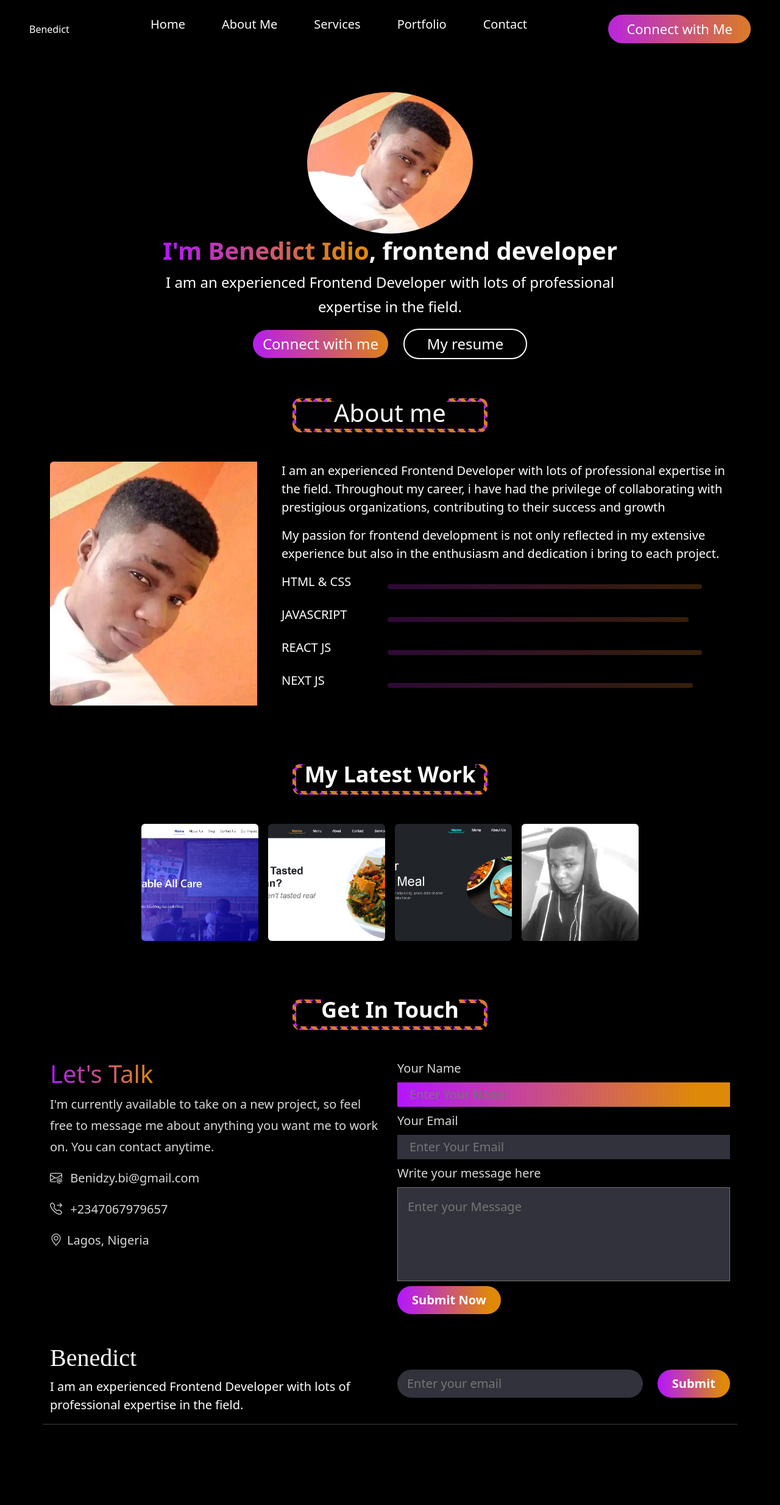
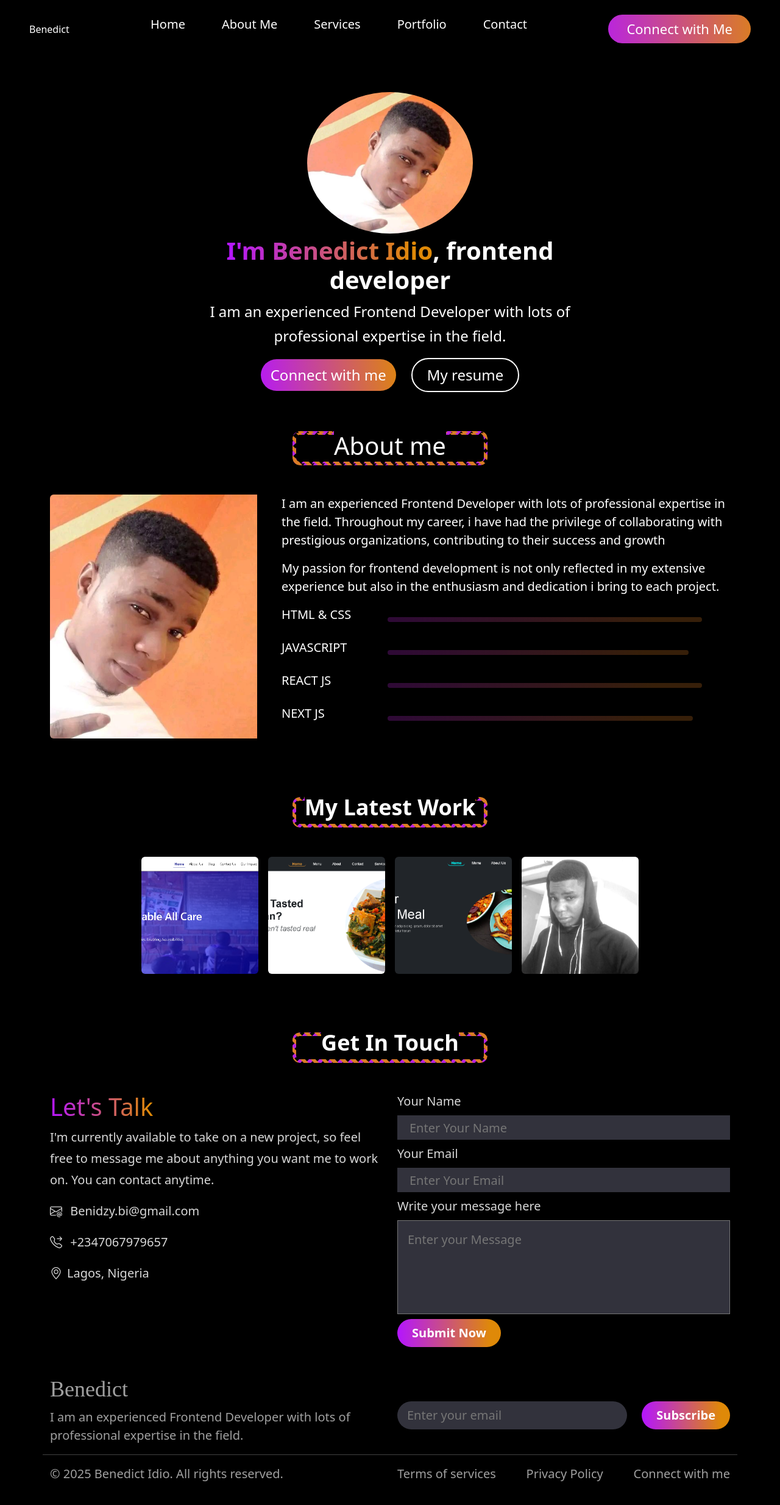
Before and after one commit to Benedict2305/Portfolio, a React (Create React App) app: page / in a window 1280 px wide. Shown: the top 2468 px of the page at 61% size. Before the commit the page ends 2376 px from the top, so only its background shows below. Built offline with nearby package versions, Linux system fonts and the light colour scheme.

Commit message:
updated the the hero section

```diff
--- a/src/about/About.css
+++ b/src/about/About.css
@@ -52,10 +52,18 @@
     width: 50%;
     height: 0.5rem;
     border-radius: 3.125rem;
-    background: linear-gradient(267deg, #da7c25 0.36%, #b923e1 102.6%);
+    background: linear-gradient(267deg, #da7c25 15%, #b923e1 102.6%);
 }
 
 .about-skill:hover{
     transform: scale(1.05);
     transition: 0.3s;
 }
+
+@media (max-width:767.9px) {
+   .About-title{
+    width: 50%;
+    height: 4rem;
+
+}
+}
--- a/src/contact/Contact.css
+++ b/src/contact/Contact.css
@@ -1,7 +1,3 @@
-.GetInTouch-title{
-
-}
-
 .GetInTouch-title{
    position: relative;
     width: 320px;
--- a/src/hero/Hero.css
+++ b/src/hero/Hero.css
@@ -18,9 +18,9 @@ background-clip: text;
 }
 
 .heroContent p{
-    width: 80%;
+    /* width: 80%; */
     text-align: center;
-    font-size: 1.5rem;
+    font-size: clamp(1.02rem, 5vw, 1.5rem);
     line-height: 2.5rem;
 }
 
@@ -30,7 +30,8 @@ background-clip: text;
 }
 
 .hero-action .hero-connect{
-    padding: .3rem 1rem;
+    /* padding: .3rem 1rem; */
+    font-size: clamp(1.02rem, 5vw, 1.5rem);
     border-radius: 3.13rem;
     background: linear-gradient(264deg, #df8908 -5.09%, #b415ff 106.2%);
     cursor: pointer;
@@ -38,7 +39,8 @@ background-clip: text;
 }
 
 .hero-action .hero-resume{
-    padding: .3rem 2.3rem;
+    /* padding: .3rem 2.3rem; */
+    font-size: clamp(1.02rem, 5vw, 1.5rem);
     border-radius: 3.13rem;
     border: 2px solid white;
     cursor: pointer;
@@ -52,3 +54,12 @@ background-clip: text;
 .hero-action .hero-resume:hover{
     border-color: #b415ff;
 }
+
+@media (max-width:320px) {
+    .hero-action .hero-resume, .hero-action .hero-connect{
+        text-align: center;
+        font-weight: 600;
+    }
+
+
+}
--- a/src/hero/Hero.js
+++ b/src/hero/Hero.js
@@ -1,26 +1,33 @@
-import React from 'react'
-import './Hero.css'
+import React from "react";
+import "./Hero.css";
 // import "../index.css"
-import ben1Image from '../images/ben1.jpg'
+import ben1Image from "../images/ben1.jpg";
 const Hero = () => {
   return (
-    <div className='container-fluid mt-5 pt-4'>
+    <div className="container-fluid mt-5 pt-4">
       <div className="row ">
-        <div className="col d-flex flex-column justify-content-center align-items-center gap-1">
-            <div className="heroImage"><img src={ben1Image} alt="" className='rounded-circle' /></div>
-            <div className="heroContent">
-              <h1 className='text-center w-100 fs-1 mx-auto fw-bolder'><span>I'm Benedict Idio</span>, frontend developer</h1>
-            <p className='mx-auto'>I am an experienced Frontend Developer with lots of professional expertise in the field.</p>
+        <div className="col-md-7 d-flex flex-column justify-content-center align-items-center gap-1 mx-auto">
+          <div className="heroImage">
+            <img src={ben1Image} alt="" className="rounded-circle" />
+          </div>
+          <div className="heroContent">
+            <h1 className="text-center w-100 fs-1 fw-bolder">
+              <span>I'm Benedict Idio</span>, frontend developer
+            </h1>
+            <p className="text-center mx-auto w-100">
+              I am an experienced Frontend Developer with lots of professional
+              expertise in the field.
+            </p>
 
             <div className="hero-action d-flex align-items-center  mb-3  justify-content-center">
-                <div className="hero-connect">Connect with me</div>
-                <div className="hero-resume">My resume</div>
+              <div className="hero-connect px-3 py-2 ">Connect with me</div>
+              <div className="hero-resume px-4 py-2 ">My resume</div>
             </div>
-            </div>
+          </div>
         </div>
       </div>
     </div>
-  )
-}
+  );
+};
 
-export default Hero
+export default Hero;
--- a/src/navigation/Footer.css
+++ b/src/navigation/Footer.css
@@ -1,11 +1,11 @@
-form input:nth-child(1){
+.subscribeForm input:nth-child(1){
     border: none;
     outline: none;
     background: #32323c;
     color: #a0a0a0;
     font-size: 20px;
 }
-form input:nth-child(2){
+.subscribeForm input:nth-child(2){
 background:linear-gradient(270deg, #df8908 10%, #b415ff 100% ) ;
     cursor: pointer;
     transition: 0.3s;
@@ -13,11 +13,27 @@ background:linear-gradient(270deg, #df8908 10%, #b415ff 100% ) ;
     outline: none;
     font-size: 20px;
 }
-form input:nth-child(2):hover{
+.subscribeForm input:nth-child(2):hover{
 transform: scale(1.08);
 transition: 0.3s;
 }
 
 .footerBrand h1{
     font-family:cursive;
+     color: #a0a0a0;
+    font-size: 36px;
 }
+
+.footerBrand p, .copyRight p, .footer .footerTerms{
+color: #a0a0a0;
+    font-size: 20px;
+}
+
+.footer .footerTerms:hover{
+    background:linear-gradient(270deg, #df8908 70%, #b415ff 100% ) ;
+background-clip: text;
+-webkit-background-clip: text;
+-webkit-text-fill-color: transparent;
+transform: scale(1.1);
+transition: 0.5s;
+}
--- a/src/navigation/Footer.js
+++ b/src/navigation/Footer.js
@@ -1,30 +1,63 @@
-import React from 'react'
-import './Footer.css'
+import React from "react";
+import "./Footer.css";
+import { NavLink } from "react-bootstrap";
+import { useState, useEffect } from "react";
+
 const Footer = () => {
+  const [copyRightDate, setCopyRightDate] = useState("");
+  useEffect(() => {
+    const getRunningDate = new Date();
+    const runningYear = getRunningDate.getFullYear();
+    setCopyRightDate(runningYear);
+    // console.log(runningYear)
+  }, []);
   return (
-    <div className='container mb-4'>
+    <div className="container mb-4">
       <div className="row">
         <div className="col-12">
           <div className="row align-items-center justify-content-center">
             <div className="col-6 footerBrand">
               <h1>Benedict</h1>
-                    <p className='fs-5'>I am an experienced Frontend Developer with lots of professional expertise in the field.</p>
+              <p className="fs-5">
+                I am an experienced Frontend Developer with lots of professional
+                expertise in the field.
+              </p>
             </div>
             <div className="col-6">
-                    <form className='d-flex gap-4 justify-content-center'>
+              <form className="d-flex gap-4 justify-content-center subscribeForm">
+                <input
+                  type="email"
+                  placeholder="Enter your email"
+                  className="rounded-pill w-75 py-2 ps-3"
+                />
 
-                            <input type="email" placeholder='Enter your email' className='rounded-pill w-75 py-2 ps-3'/>
-
-                        <input type="submit" value='Submit' className='rounded-pill px-4 fw-bolder'/>
+                <input
+                  type="submit"
+                  value="Subscribe"
+                  className="rounded-pill px-4 fw-bolder"
+                />
               </form>
             </div>
           </div>
         </div>
 
         <hr />
+        <div className="col-12">
+          <div className="row">
+            <div className="col-6 copyRight">
+              {" "}
+              <p>© {copyRightDate} Benedict Idio. All rights reserved.</p>
+            </div>
+            <div className="col-6 d-flex justify-content-between footer">
+              <NavLink className=" footerTerms">Terms of services</NavLink>
+              <NavLink className="footerTerms">Privacy Policy </NavLink>
+              <NavLink className="footerTerms">Connect with me</NavLink>
             </div>
           </div>
-  )
-}
+        </div>
+      </div>
+    </div>
+  );
+};
 
-export default Footer
+export default Footer;
```
Also changed, not shown: src/contact/Contact.js (+47 -15 lines). Lines whose indentation alone changed are shown as unchanged.
